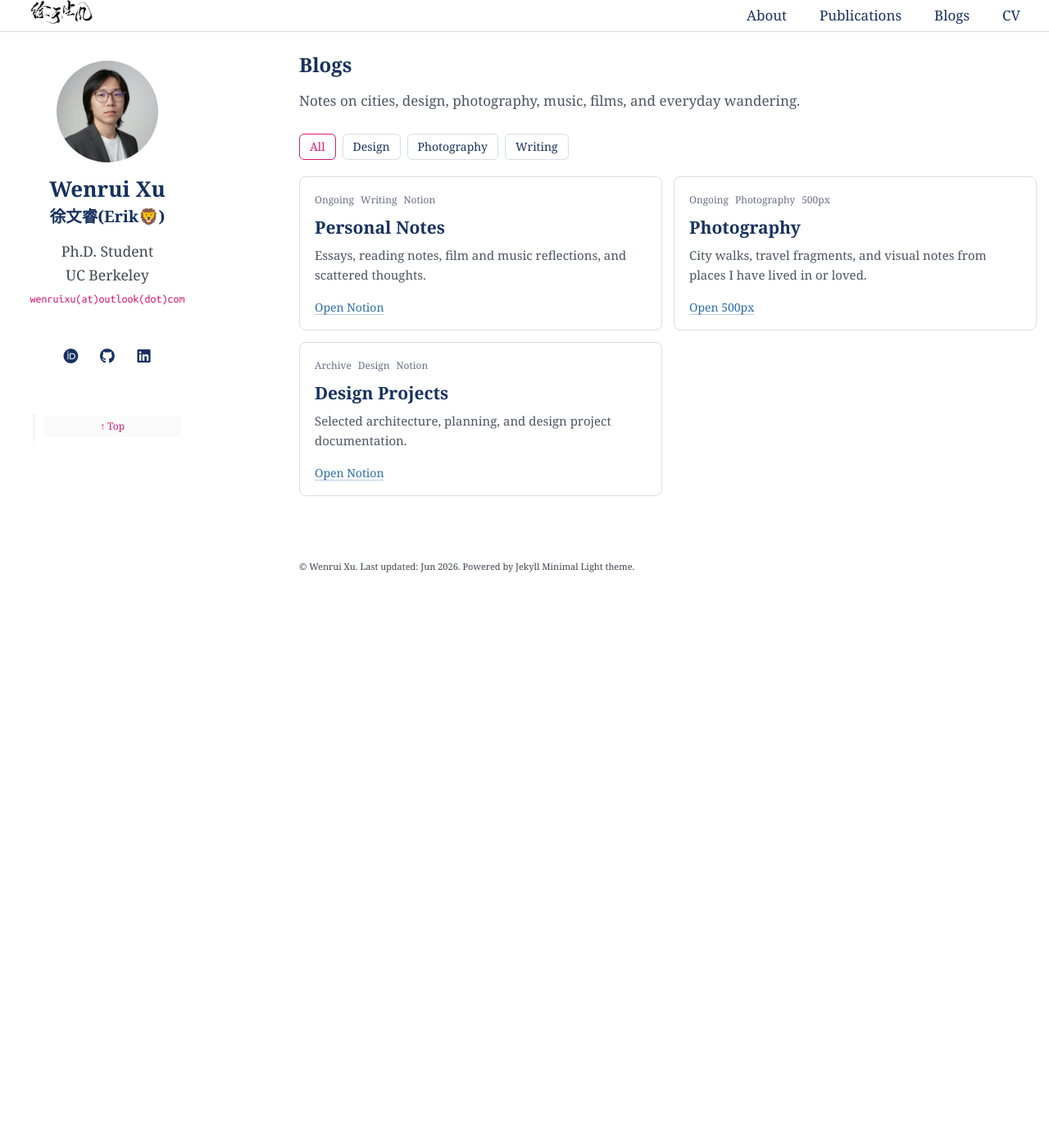
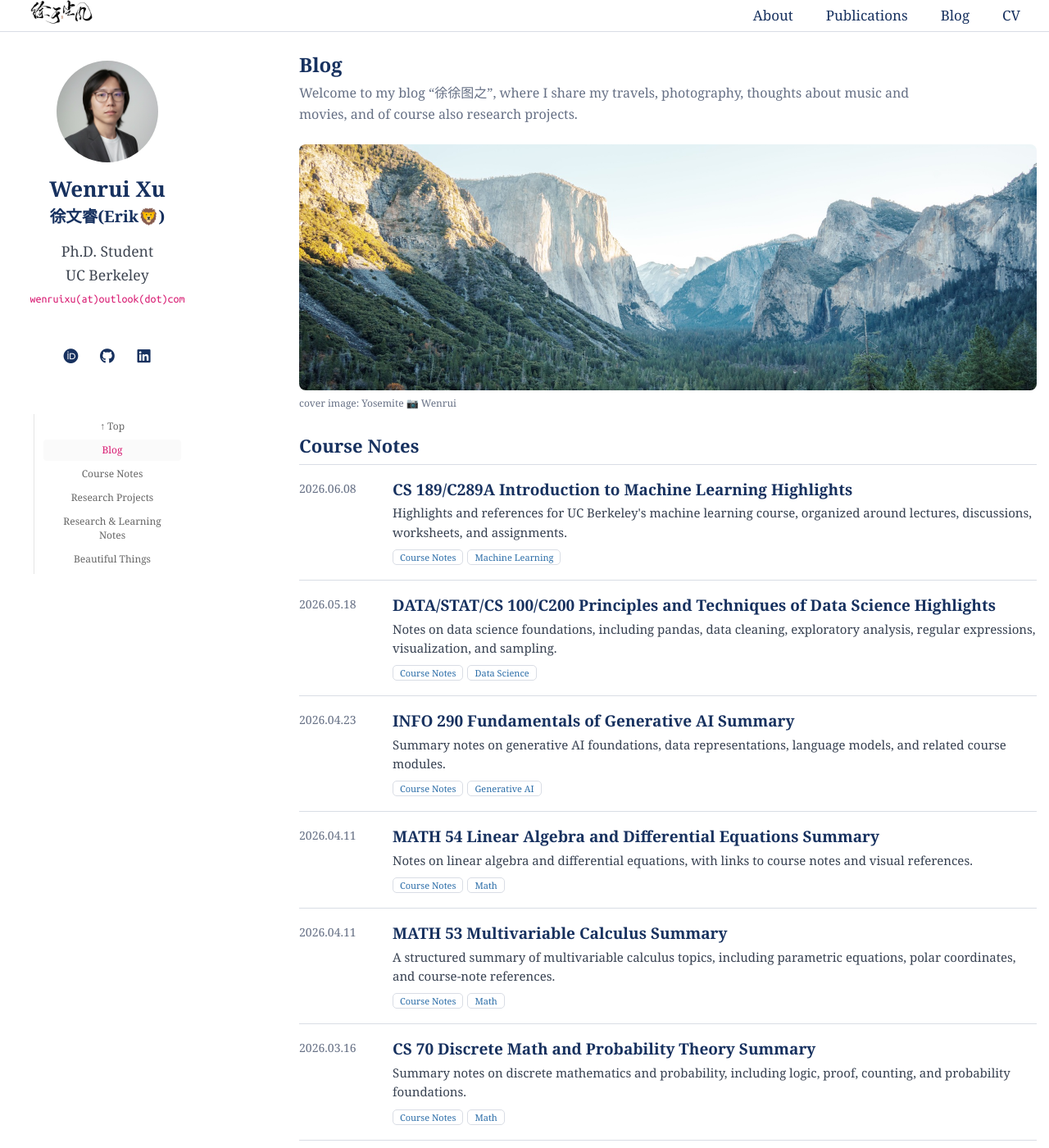
Before and after one commit to ruaruaxu/ruaruaxu.github.io, a Jekyll site: the page built from blogs.md, in a window 1280 px wide and 1400 px high. Shown: the whole window at 82% size. Built offline with Jekyll 4.4.1, drawn with Linux system fonts in a browser that asks for light colours; a style sheet for code colours, icons or effects is not loaded; some of the changed text lies outside the part shown.

Commit message:
Update blog directory and map timeline

```diff
--- a/_data/blogs.yml
+++ b/_data/blogs.yml
@@ -1,20 +1,146 @@
-- title: Personal Notes
-  date: Ongoing
-  category: Writing
+- title: CS 189/C289A Introduction to Machine Learning Highlights
+  date: 2026.06.08
+  date_sort: 2026-06-08
+  category: Course Notes
   source: Notion
-  summary: Essays, reading notes, film and music reflections, and scattered thoughts.
-  url: https://ruarua.notion.site/ebd//30e7d637ee44809d90ddec68ca6f181d
+  summary: Highlights and references for UC Berkeley's machine learning course, organized around lectures, discussions, worksheets, and assignments.
+  url: https://ruarua.notion.site/3117d637ee44801181acc72cf8ee2a8c
+  tags:
+    - Course Notes
+    - Machine Learning
 
-- title: Photography
-  date: Ongoing
-  category: Photography
-  source: 500px
-  summary: City walks, travel fragments, and visual notes from places I have lived in or loved.
-  url: https://500px.com/p/ruaruaxu
+- title: DATA/STAT/CS 100/C200 Principles and Techniques of Data Science Highlights
+  date: 2026.05.18
+  date_sort: 2026-05-18
+  category: Course Notes
+  source: Notion
+  summary: Notes on data science foundations, including pandas, data cleaning, exploratory analysis, regular expressions, visualization, and sampling.
+  url: https://ruarua.notion.site/3147d637ee44803e8972f7890e932b53
+  tags:
+    - Course Notes
+    - Data Science
 
-- title: Design Projects
-  date: Archive
-  category: Design
+- title: Math Knowledge Index
+  date: 2026.04.27
+  date_sort: 2026-04-27
+  category: Notes
   source: Notion
-  summary: Selected architecture, planning, and design project documentation.
-  url: https://ruarua.notion.site/ebd//30e7d637ee44809d90ddec68ca6f181d
+  summary: A working index of math knowledge for machine learning, calculus, linear algebra, probability, optimization, and related foundations.
+  url: https://ruarua.notion.site/f30c8ca0445847f98fc4a63afdad0f9a
+  tags:
+    - Notes
+    - Math
+
+- title: INFO 290 Fundamentals of Generative AI Summary
+  date: 2026.04.23
+  date_sort: 2026-04-23
+  category: Course Notes
+  source: Notion
+  summary: Summary notes on generative AI foundations, data representations, language models, and related course modules.
+  url: https://ruarua.notion.site/30e7d637ee4480b98aa2ff7c2617098b
+  tags:
+    - Course Notes
+    - Generative AI
+
+- title: MATH 53 Multivariable Calculus Summary
+  date: 2026.04.11
+  date_sort: 2026-04-11
+  category: Course Notes
+  source: Notion
+  summary: A structured summary of multivariable calculus topics, including parametric equations, polar coordinates, and course-note references.
+  url: https://ruarua.notion.site/30e7d637ee44806ab00bee653c74e794
+  tags:
+    - Course Notes
+    - Math
+
+- title: MATH 54 Linear Algebra and Differential Equations Summary
+  date: 2026.04.11
+  date_sort: 2026-04-11
+  category: Course Notes
+  source: Notion
+  summary: Notes on linear algebra and differential equations, with links to course notes and visual references.
+  url: https://ruarua.notion.site/30e7d637ee448023989cc32454110c31
+  tags:
+    - Course Notes
+    - Math
+
+- title: 科研的术法道
+  date: 2026.03.16
+  date_sort: 2026-03-16
+  category: Notes
+  source: Notion
+  summary: Notes on research practice, collaboration, machine learning workflows, and the deeper methods behind research.
+  url: https://ruarua.notion.site/3257d637ee448008a1d6f4a49fc97a1b
+  tags:
+    - Notes
+    - Research
+
+- title: CS 70 Discrete Math and Probability Theory Summary
+  date: 2026.03.16
+  date_sort: 2026-03-16
+  category: Course Notes
+  source: Notion
+  summary: Summary notes on discrete mathematics and probability, including logic, proof, counting, and probability foundations.
+  url: https://ruarua.notion.site/30e7d637ee44809a8addc6f2a2d4eebd
+  tags:
+    - Course Notes
+    - Math
+
+- title: My Favorite Movie/Music Collections
+  date: 2026.02.28
+  date_sort: 2026-02-28
+  category: Beautiful Things
+  source: Notion
+  summary: A personal collection of favorite films, albums, genres, and cultural notes, including indie rock, dreampop, and shoegaze.
+  url: https://ruarua.notion.site/3117d637ee44802c9c37ef922b433da5
+  tags:
+    - Beautiful Things
+    - Music
+    - Movies
+
+- title: Defining and Evaluating Visual Language Models' Basic Spatial Abilities
+  date: 2026.02.28
+  date_sort: 2026-02-28
+  category: Research Project
+  source: Notion
+  summary: Project materials for the ACL 2025 paper on evaluating visual language models' basic spatial abilities from a psychometrics perspective.
+  url: https://ruarua.notion.site/30e7d637ee44809e826ecd1fd8c61216
+  tags:
+    - Research Project
+    - VLM
+    - Spatial AI
+
+- title: ESPM/CEE C172 Remote Sensing of the Environment Summary
+  date: 2026.02.28
+  date_sort: 2026-02-28
+  category: Course Notes
+  source: Notion
+  summary: Notes on environmental remote sensing, large-scale observation, and spatial variation in environmental phenomena.
+  url: https://ruarua.notion.site/5e57d637ee4483e5a96c01e46dec2cab
+  tags:
+    - Course Notes
+    - Remote Sensing
+
+- title: Reading and Analyzing Financial Statements Summary [Chinese]
+  date: 2026.02.21
+  date_sort: 2026-02-21
+  category: Course Notes
+  source: Notion
+  summary: Chinese notes on financial statements, assets, liabilities, measurement methods, and balance-sheet analysis.
+  url: https://ruarua.notion.site/30e7d637ee4480e2b8e0ea06f3dcc4d2
+  tags:
+    - Course Notes
+    - Finance
+    - Chinese
+
+- title: My Movie/Music Diary 2026
+  date: 2026.02.21
+  date_sort: 2026-02-21
+  category: Beautiful Things
+  source: Notion
+  summary: A growing diary for music and movie notes in 2026.
+  url: https://ruarua.notion.site/30e7d637ee44805d82d4f6bb62ddd4a9
+  tags:
+    - Beautiful Things
+    - Music
+    - Movies
--- a/_layouts/homepage.html
+++ b/_layouts/homepage.html
@@ -24,25 +24,25 @@
     <link rel="canonical" href="{{ site.canonical }}"/>
     {% endif %}
 
-    <link rel="icon" media="(prefers-color-scheme:dark)" href="{{ site.favicon_dark }}" type="image/png" />
-    <link rel="icon" media="(prefers-color-scheme:light)" href="{{ site.favicon }}" type="image/png" />
-    <script src="./assets/js/favicon-switcher.js" type="application/javascript"></script>
+    <link rel="icon" media="(prefers-color-scheme:dark)" href="{{ site.favicon_dark | relative_url }}" type="image/png" />
+    <link rel="icon" media="(prefers-color-scheme:light)" href="{{ site.favicon | relative_url }}" type="image/png" />
+    <script src="{{ '/assets/js/favicon-switcher.js' | relative_url }}" type="application/javascript"></script>
 
     <link rel=stylesheet href=https://cdnjs.cloudflare.com/ajax/libs/academicons/1.8.6/css/academicons.min.css integrity="sha256-uFVgMKfistnJAfoCUQigIl+JfUaP47GrRKjf6CTPVmw=" crossorigin=anonymous>
     <link rel="stylesheet" href="https://cdnjs.cloudflare.com/ajax/libs/font-awesome/6.4.2/css/all.min.css" integrity="sha512-z3gLpd7yknf1YoNbCzqRKc4qyor8gaKU1qmn+CShxbuBusANI9QpRohGBreCFkKxLhei6S9CQXFEbbKuqLg0DA==" crossorigin="anonymous" referrerpolicy="no-referrer" />
 
     {% if site.font == "Sans Serif" %} <!--如果选择非衬线字体 -->
-    <link rel="stylesheet" href="./assets/css/font_sans_serif.css?v={{ site.time | date: '%Y%m%d%H%M%S' }}">
+    <link rel="stylesheet" href="{{ '/assets/css/font_sans_serif.css' | relative_url }}?v={{ site.time | date: '%Y%m%d%H%M%S' }}">
     {% else %}
-    <link rel="stylesheet" href="./assets/css/font.css?v={{ site.time | date: '%Y%m%d%H%M%S' }}">
+    <link rel="stylesheet" href="{{ '/assets/css/font.css' | relative_url }}?v={{ site.time | date: '%Y%m%d%H%M%S' }}">
     {% endif %}
     {% if site.auto_dark_mode %}
-    <link rel="stylesheet" href="./assets/css/style.css?v={{ site.time | date: '%Y%m%d%H%M%S' }}">
-    <link rel="stylesheet" href="./assets/css/publications.css?v={{ site.time | date: '%Y%m%d%H%M%S' }}">
+    <link rel="stylesheet" href="{{ '/assets/css/style.css' | relative_url }}?v={{ site.time | date: '%Y%m%d%H%M%S' }}">
+    <link rel="stylesheet" href="{{ '/assets/css/publications.css' | relative_url }}?v={{ site.time | date: '%Y%m%d%H%M%S' }}">
     {% else %}
-    <link rel="stylesheet" href="./assets/css/style-no-dark-mode.css?v={{ site.time | date: '%Y%m%d%H%M%S' }}">
-    <link rel="stylesheet" href="./assets/css/publications-no-dark-mode.css?v={{ site.time | date: '%Y%m%d%H%M%S' }}">
-    <link rel="stylesheet" href="./assets/css/nav.css?v={{ site.time | date: '%Y%m%d%H%M%S' }}">
+    <link rel="stylesheet" href="{{ '/assets/css/style-no-dark-mode.css' | relative_url }}?v={{ site.time | date: '%Y%m%d%H%M%S' }}">
+    <link rel="stylesheet" href="{{ '/assets/css/publications-no-dark-mode.css' | relative_url }}?v={{ site.time | date: '%Y%m%d%H%M%S' }}">
+    <link rel="stylesheet" href="{{ '/assets/css/nav.css' | relative_url }}?v={{ site.time | date: '%Y%m%d%H%M%S' }}">
     {% endif %}
 
   </head>
@@ -54,13 +54,13 @@
 
     <div class="topnav">
 
-        <a href="https://wenruixu.com/"><img width="120" src="./assets/img/xuyuchenfeng.jpg"></a>
+        <a href="{{ '/' | relative_url }}"><img width="120" src="{{ '/assets/img/xuyuchenfeng.jpg' | relative_url }}"></a>
 
       <div id="myLinks">
-        <a class="normal" href=".">About</a>
-        <a class="normal" href="./publications">Publications</a>
-        <a class="normal" href="./blogs">Blogs</a>
-        <a class="normal right" href="{{ site.cv_link }}">CV</a>
+        <a class="normal" href="{{ '/' | relative_url }}">About</a>
+        <a class="normal" href="{{ '/publications' | relative_url }}">Publications</a>
+        <a class="normal" href="{{ '/blog' | relative_url }}">Blog</a>
+        <a class="normal right" href="{{ site.cv_link | relative_url }}">CV</a>
       </div>
 
       <a href="javascript:void(0);" class="icon" onclick="myFunction()">
@@ -78,7 +78,7 @@
       <header>
 
         {% if site.avatar %}
-        <a class="image avatar"><img src="{{ site.avatar }}" alt="avatar" /></a>
+        <a class="image avatar"><img src="{{ site.avatar | relative_url }}" alt="avatar" /></a>
         {% endif %}
 
         <h1>
--- a/blogs.md
+++ b/blogs.md
@@ -1,5 +1,6 @@
 ---
 layout: homepage
+permalink: /blog/
 ---
 
 <style>
@@ -7,179 +8,182 @@
     margin-bottom: 44px;
   }
 
-  .blog-intro {
+  .blog-header {
+    margin-bottom: 24px;
     max-width: 760px;
-    margin-bottom: 26px;
   }
 
-  .blog-intro h2 {
+  .blog-header h2 {
+    margin: 0 0 8px;
+  }
+
+  .blog-header p {
+    color: var(--site-muted, #6b7280);
+    font-size: 16px;
+    line-height: 1.6;
+    margin: 0;
+  }
+
+  .blog-cover {
+    margin: 0 0 24px;
+  }
+
+  .blog-cover img {
+    aspect-ratio: 3 / 1;
+    border-radius: 8px;
+    display: block;
+    object-fit: cover;
+    object-position: center;
+    width: 100%;
+  }
+
+  .blog-cover figcaption {
+    color: var(--site-muted, #6b7280);
+    font-size: 12px;
+    margin-top: 6px;
+  }
+
+  .blog-directory {
+    margin-top: 28px;
+  }
+
+  .blog-category {
+    margin-top: 34px;
+  }
+
+  .blog-category:first-child {
     margin-top: 0;
   }
 
-  .blog-intro p {
-    color: #4b5563;
-    font-size: 17px;
-    line-height: 1.65;
-    margin-bottom: 0;
+  .blog-category-title {
+    border-bottom: 1px solid var(--site-border, #d9dde5);
+    font-size: 22px;
+    line-height: 1.25;
+    margin: 0;
+    padding-bottom: 8px;
   }
 
-  .blog-filters {
+  .blog-entry {
+    border-bottom: 1px solid var(--site-border, #d9dde5);
+    display: grid;
+    gap: 18px;
+    grid-template-columns: 96px minmax(0, 1fr);
+    padding: 18px 0;
+  }
+
+  .blog-entry-date {
+    color: var(--site-muted, #6b7280);
+    font-size: 14px;
+    line-height: 1.35;
+    padding-top: 2px;
+  }
+
+  .blog-entry-title {
+    font-size: 19px;
+    line-height: 1.3;
+    margin: 0 0 5px;
+  }
+
+  .blog-entry-title a {
+    color: var(--site-blue, #17315f);
+  }
+
+  .blog-entry-title a:hover {
+    color: var(--site-pink, #d81b72);
+  }
+
+  .blog-entry-summary {
+    color: #374151;
+    font-size: 15px;
+    line-height: 1.55;
+    margin: 0;
+  }
+
+  .blog-tags {
     display: flex;
     flex-wrap: wrap;
-    gap: 8px;
-    margin: 0 0 20px;
+    gap: 5px;
+    margin-top: 9px;
   }
 
-  .blog-filter {
-    background: #fff;
-    border: 1px solid var(--site-border);
-    border-radius: 6px;
-    color: var(--site-blue);
-    cursor: pointer;
-    font-family: inherit;
-    font-size: 14px;
+  .blog-tag {
+    border: 1px solid var(--site-border, #d9dde5);
+    border-radius: 5px;
+    color: var(--site-link-blue, #2b6da8);
+    font-size: 11px;
     line-height: 1;
-    padding: 8px 12px;
+    padding: 3px 8px;
   }
 
-  .blog-filter:hover,
-  .blog-filter.active {
-    border-color: var(--site-pink);
-    color: var(--site-pink);
-  }
-
-  .blog-grid {
-    display: grid;
-    gap: 14px;
-    grid-template-columns: repeat(2, minmax(0, 1fr));
-  }
-
-  .blog-card {
-    border: 1px solid var(--site-border);
-    border-radius: 8px;
-    display: flex;
-    flex-direction: column;
-    min-height: 188px;
-    padding: 18px;
-    transition: border-color 0.18s ease, box-shadow 0.18s ease, transform 0.18s ease;
-  }
-
-  .blog-card:hover {
-    border-color: rgba(216, 27, 114, 0.42);
-    box-shadow: 0 10px 24px rgba(23, 49, 95, 0.08);
-    transform: translateY(-2px);
-  }
-
-  .blog-card-meta {
-    color: var(--site-muted);
-    display: flex;
-    font-size: 12px;
-    gap: 8px;
-    letter-spacing: 0;
-    margin-bottom: 10px;
-  }
-
-  .blog-card h3 {
-    color: var(--site-blue);
-    font-size: 21px;
-    line-height: 1.25;
-    margin: 0 0 10px;
-  }
-
-  .blog-card p {
-    color: #4b5563;
-    flex: 1;
-    font-size: 15px;
+  .blog-footer-note {
+    border-top: 1px solid var(--site-border, #d9dde5);
+    color: var(--site-muted, #6b7280);
+    font-size: 13px;
     line-height: 1.55;
-    margin-bottom: 18px;
-  }
-
-  .blog-card-link {
-    align-self: flex-start;
-    border-bottom: 1px solid rgba(43, 109, 168, 0.35);
-    color: var(--site-link-blue);
-    font-size: 14px;
-    line-height: 1.2;
-  }
-
-  .blog-card-link:hover {
-    border-color: var(--site-pink);
-    color: var(--site-pink);
-  }
-
-  .blog-empty {
-    border: 1px solid var(--site-border);
-    border-radius: 8px;
-    color: var(--site-muted);
-    display: none;
-    padding: 18px;
+    margin-top: 24px;
+    padding-top: 14px;
   }
 
   @media print, screen and (max-width: 720px) {
-    .blog-grid {
+    .blog-entry {
+      gap: 6px;
       grid-template-columns: 1fr;
-    }
-
-    .blog-intro p {
-      font-size: 16px;
+      padding: 16px 0;
     }
   }
 </style>
 
 <div class="blog-page">
-  <div class="blog-intro">
-    <h2>Blogs</h2>
-    <p>Notes on cities, design, photography, music, films, and everyday wandering.</p>
+  <div class="blog-header">
+    <h2>Blog</h2>
+    <p>Welcome to my blog “徐徐图之”, where I share my travels, photography, thoughts about music and movies, and of course also research projects.</p>
   </div>
 
-  <div class="blog-filters" aria-label="Blog categories">
-    <button class="blog-filter active" type="button" data-filter="All">All</button>
-    {% assign categories = site.data.blogs | map: "category" | uniq | sort %}
-    {% for category in categories %}
-    <button class="blog-filter" type="button" data-filter="{{ category }}">{{ category }}</button>
+  <figure class="blog-cover">
+    <img src="{{ '/assets/img/blog/yosemite.jpg' | relative_url }}" alt="Yosemite landscape photographed by Wenrui">
+    <figcaption>cover image: Yosemite 📷 Wenrui</figcaption>
+  </figure>
+
+  <div class="blog-directory">
+    {% assign posts = site.data.blogs | sort: "date_sort" | reverse %}
+    {% assign category_order = "Course Notes|Research Project|Notes|Beautiful Things" | split: "|" %}
+    {% for category in category_order %}
+      {% assign category_posts = posts | where: "category", category %}
+      {% if category_posts.size > 0 %}
+        {% case category %}
+        {% when "Research Project" %}
+          {% assign category_title = "Research Projects" %}
+        {% when "Notes" %}
+          {% assign category_title = "Research & Learning Notes" %}
+        {% else %}
+          {% assign category_title = category %}
+        {% endcase %}
+        <div class="blog-category">
+          <h2 id="{{ category_title | slugify }}" class="blog-category-title">{{ category_title }}</h2>
+          {% for post in category_posts %}
+          <article class="blog-entry">
+            <div class="blog-entry-date">{{ post.date }}</div>
+            <div class="blog-entry-body">
+              <h3 class="blog-entry-title">
+                <a href="{{ post.url }}" target="_blank" rel="noopener">{{ post.title }}</a>
+              </h3>
+              <p class="blog-entry-summary">{{ post.summary }}</p>
+              {% if post.tags %}
+              <div class="blog-tags" aria-label="Tags">
+                {% for tag in post.tags %}
+                <span class="blog-tag">{{ tag }}</span>
+                {% endfor %}
+              </div>
+              {% endif %}
+            </div>
+          </article>
+          {% endfor %}
+        </div>
+        {% endif %}
     {% endfor %}
   </div>
 
-  <div class="blog-grid" id="blog-grid">
-    {% for post in site.data.blogs %}
-    <article class="blog-card" data-category="{{ post.category }}">
-      <div class="blog-card-meta">
-        <span>{{ post.date }}</span>
-        <span>{{ post.category }}</span>
-        <span>{{ post.source }}</span>
-      </div>
-      <h3>{{ post.title }}</h3>
-      <p>{{ post.summary }}</p>
-      <a class="blog-card-link" href="{{ post.url }}" target="_blank" rel="noopener">Open {{ post.source }}</a>
-    </article>
-    {% endfor %}
+  <div class="blog-footer-note">
+    徐徐图之 © Wenrui's Blog. 徐: xú, Chinese surname; adv. slowly, gently, calmly; adj. composed, dignified. 图: tú, v. plan, strive for, picture and understand, draw; n. plan, picture, chart. 之: zhī, pron. it, the goal, the question, the world.
   </div>
-
-  <div class="blog-empty" id="blog-empty">No entries in this category yet.</div>
 </div>
-
-<script>
-  (function() {
-    const filters = Array.from(document.querySelectorAll(".blog-filter"));
-    const cards = Array.from(document.querySelectorAll(".blog-card"));
-    const emptyState = document.querySelector("#blog-empty");
-
-    filters.forEach((filter) => {
-      filter.addEventListener("click", () => {
-        const category = filter.dataset.filter;
-        let visibleCount = 0;
-
-        filters.forEach((item) => item.classList.toggle("active", item === filter));
-        cards.forEach((card) => {
-          const shouldShow = category === "All" || card.dataset.category === category;
-          card.hidden = !shouldShow;
-          if (shouldShow) visibleCount += 1;
-        });
-
-        if (emptyState) {
-          emptyState.style.display = visibleCount ? "none" : "block";
-        }
-      });
-    });
-  })();
-</script>
```
Also changed, not shown: index.md (+9 -2 lines), assets/img/blog/yosemite.jpg (added).
